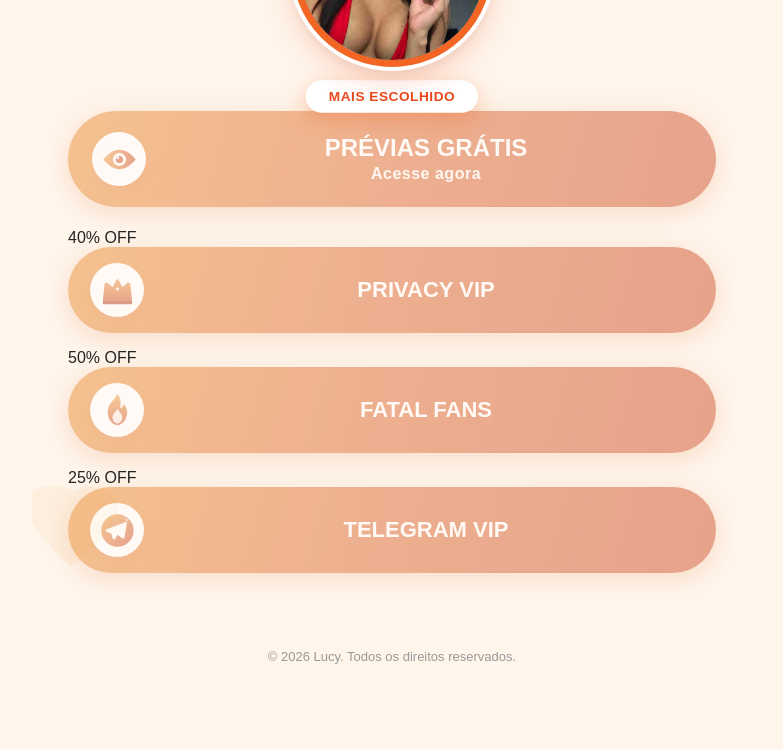
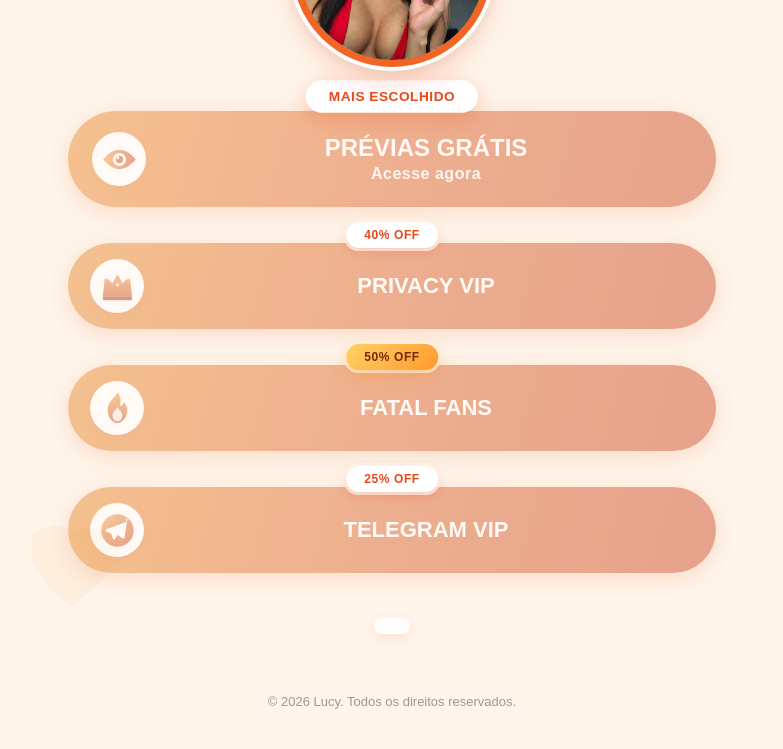
Before and after one commit to Bl4ckSites/lucy-links-3.0, a website: page public/index.html in a window 1280 px wide. Shown: the part 405-1154 px from the top of the page, without its empty margins (248-1031 px from the left). Before the commit the page ends 1109 px from the top, so only its background shows below. Drawn offline with Linux system fonts and the light colour scheme.

Commit message:
Update style.css

```diff
--- a/public/style.css
+++ b/public/style.css
@@ -1,9 +1,10 @@
 /* =============================================================
-   LUCY LINKS — style.css (v2 - Premium Polish)
+   LUCY LINKS — style.css (v3 - Premium Polish + Discount Badges)
    - Avatar maior e mais alto (destaque)
    - Cards mais compactos (mais conteúdo visível)
-   - Micro-interações refinadas
-   - Suporte a prefers-reduced-motion
+   - Badges de desconto centralizados e flutuantes
+   - Status message em pílula centralizada
+   - Sem inline styles (migrados para cá)
    - Compatível com WebView do Instagram
    ============================================================= */
 
@@ -246,10 +247,56 @@ button {
   box-shadow: var(--shadow-badge);
   z-index: var(--z-badge);
   animation: badgePulse 2.6s var(--ease-out) 1.2s infinite;
+  white-space: nowrap;
 }
 
 /* ============================================================
-   9. CARDS BASE (MAIS COMPACTOS)
+   9. CARD WRAPPER + BADGE DE DESCONTO (NOVO)
+   ============================================================ */
+.card-wrapper {
+  position: relative;
+  margin-bottom: 22px;
+  padding-top: 14px;
+}
+
+/* A margem agora é do wrapper, não do botão */
+.card-wrapper > .link-card {
+  margin-bottom: 0;
+}
+
+.discount-badge {
+  position: absolute;
+  top: -4px;
+  left: 50%;
+  transform: translateX(-50%);
+  background: var(--white);
+  color: var(--orange-dark);
+  padding: 6px 18px;
+  border-radius: var(--radius-pill);
+  font-size: 12px;
+  font-weight: 900;
+  letter-spacing: 0.6px;
+  text-transform: uppercase;
+  white-space: nowrap;
+  z-index: var(--z-badge);
+  box-shadow:
+    0 4px 12px rgba(232, 74, 28, 0.22),
+    0 0 0 3px rgba(255, 245, 235, 0.9);
+  animation: badgeFloat 3.2s ease-in-out infinite;
+  pointer-events: none;
+}
+
+/* Variação: 50% OFF mais chamativo (dourado) */
+.card-wrapper:has(.link-card[data-key="fatal-fans"]) .discount-badge {
+  background: linear-gradient(135deg, #FFD166 0%, #FF9A2E 100%);
+  color: #7A2A00;
+  box-shadow:
+    0 6px 16px rgba(255, 154, 46, 0.45),
+    0 0 0 3px rgba(255, 245, 235, 0.9);
+}
+
+/* ============================================================
+   10. CARDS BASE (MAIS COMPACTOS)
    ============================================================ */
 .link-card {
   width: 100%;
@@ -298,7 +345,7 @@ button {
 }
 
 /* ============================================================
-   10. CARD DESTAQUE (FEATURED)
+   11. CARD DESTAQUE (FEATURED)
    ============================================================ */
 .featured-card {
   position: relative;
@@ -323,7 +370,7 @@ button {
 }
 
 /* ============================================================
-   11. ÍCONE DO CARD (SUPORTA SVG E IMG)
+   12. ÍCONE DO CARD (SUPORTA SVG E IMG)
    ============================================================ */
 .card-icon {
   flex: 0 0 54px; /* reduzido de 60 → 54 */
@@ -353,7 +400,7 @@ button {
 }
 
 /* ============================================================
-   12. CONTEÚDO DO CARD
+   13. CONTEÚDO DO CARD
    ============================================================ */
 .card-content {
   flex: 1;
@@ -387,7 +434,45 @@ button {
 }
 
 /* ============================================================
-   13. FOOTER
+   14. VERIFICATION CONTAINER (Turnstile)
+   ============================================================ */
+#verification-container {
+  margin-top: 30px;
+  display: flex;
+  justify-content: center;
+}
+
+/* ============================================================
+   15. STATUS MESSAGE (pílula centralizada)
+   ============================================================ */
+#status-msg {
+  display: block;
+  max-width: fit-content;
+  margin: 15px auto 0;
+  padding: 8px 18px;
+  border-radius: var(--radius-pill);
+  text-align: center;
+  font-size: 13px;
+  font-weight: 700;
+  letter-spacing: 0.3px;
+  color: var(--orange-dark);
+  background: rgba(255, 255, 255, 0.85);
+  box-shadow: 0 4px 12px rgba(232, 74, 28, 0.12);
+  opacity: 0;
+  transform: translateY(-4px);
+  transition:
+    opacity var(--t-med) var(--ease-out),
+    transform var(--t-med) var(--ease-out);
+  pointer-events: none;
+}
+
+#status-msg:not(:empty) {
+  opacity: 1;
+  transform: translateY(0);
+}
+
+/* ============================================================
+   16. FOOTER
    ============================================================ */
 .footer {
   text-align: center;
@@ -399,7 +484,7 @@ button {
 }
 
 /* ============================================================
-   14. DECORAÇÕES DE FUNDO
+   17. DECORAÇÕES DE FUNDO
    ============================================================ */
 .decorations {
   position: absolute;
@@ -435,7 +520,7 @@ button {
 }
 
 /* ============================================================
-   15. RESPONSIVO — TELAS PEQUENAS (≤380px)
+   18. RESPONSIVO — TELAS PEQUENAS (≤380px)
    ============================================================ */
 @media (max-width: 380px) {
   .links-area {
@@ -469,10 +554,21 @@ button {
   .avatar-wrapper {
     margin-top: -72px; /* proporcional à tela pequena */
   }
+
+  .discount-badge {
+    top: -2px;
+    padding: 5px 14px;
+    font-size: 11px;
+  }
+
+  #status-msg {
+    font-size: 12px;
+    padding: 6px 14px;
+  }
 }
 
 /* ============================================================
-   16. ACESSIBILIDADE — PREFERS-REDUCED-MOTION
+   19. ACESSIBILIDADE — PREFERS-REDUCED-MOTION
    ============================================================ */
 @media (prefers-reduced-motion: reduce) {
   *,
@@ -492,10 +588,14 @@ button {
   .heart {
     animation: none;
   }
+
+  .discount-badge {
+    animation: none;
+  }
 }
 
 /* ============================================================
-   17. KEYFRAMES
+   20. KEYFRAMES
    ============================================================ */
 
 /* Entrada suave de baixo para cima (cards) */
@@ -550,7 +650,7 @@ button {
   50%      { transform: translateY(-12px) rotate(2deg); }
 }
 
-/* Pulso de atenção (badge) */
+/* Pulso de atenção (badge destaque) */
 @keyframes badgePulse {
   0%, 100% {
     transform: translateX(-50%) scale(1);
@@ -562,6 +662,12 @@ button {
   }
 }
 
+/* Flutuação suave (badges de desconto) */
+@keyframes badgeFloat {
+  0%, 100% { transform: translateX(-50%) translateY(0); }
+  50%      { transform: translateX(-50%) translateY(-3px); }
+}
+
 /* Shimmer (card destaque) */
 @keyframes shimmer {
   0%   { transform: translateX(-150%) skewX(-18deg); }
```
